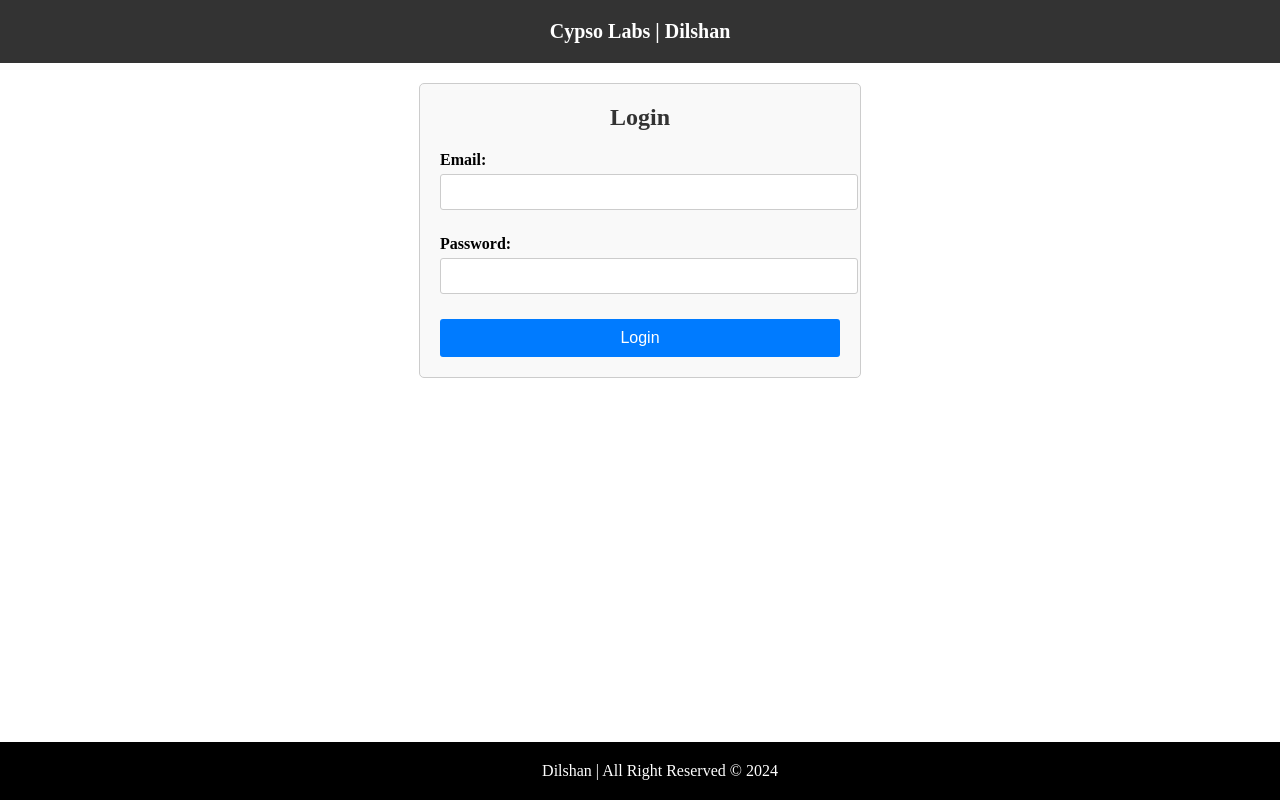
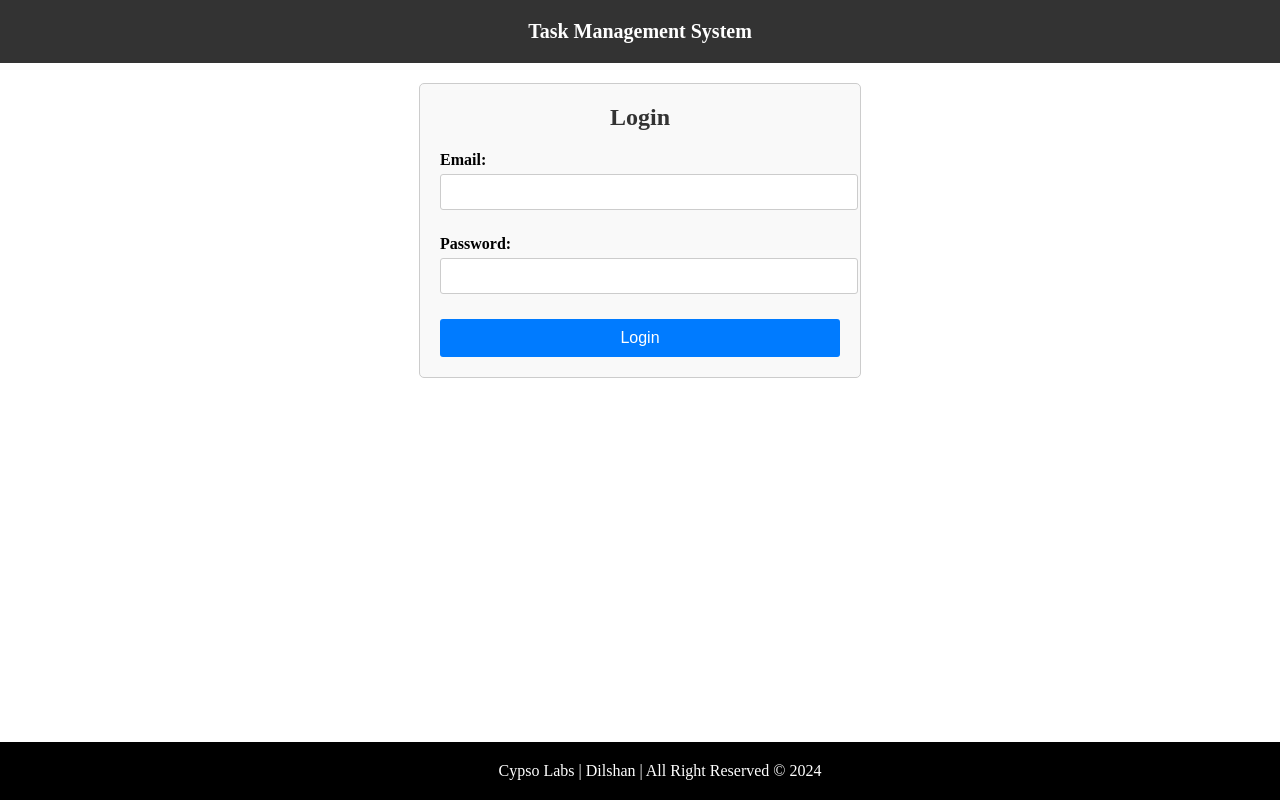
Before and after one commit to Dilshan012/Task-Management-System-Front-End-React-JS, a React (Vite) app in the folder task-managemant-frontend/: page / in a window 1280 px wide. Built offline with nearby package versions, Linux system fonts and the light colour scheme.

Commit message:
Update footer and nav bar

```diff
--- a/task-managemant-frontend/src/components/common/Footer.jsx
+++ b/task-managemant-frontend/src/components/common/Footer.jsx
@@ -4,7 +4,7 @@ const FooterComponent = () => {
     return (
         <div>
             <footer className='footer'>
-                <span>Dilshan | All Right Reserved &copy; {new Date().getFullYear()} </span>
+                <span>Cypso Labs | Dilshan | All Right Reserved &copy; {new Date().getFullYear()} </span>
             </footer>
         </div>
     )
--- a/task-managemant-frontend/src/components/common/Navbar.jsx
+++ b/task-managemant-frontend/src/components/common/Navbar.jsx
@@ -19,7 +19,7 @@ function Navbar() {
     return (
         <nav>
             <ul>
-                {!isAuthenticated && <li><Link to="/">Cypso Labs | Dilshan</Link></li>}
+                {!isAuthenticated && <li><Link to="/">Task Management System</Link></li>}
                 {isAuthenticated && <li><Link to="/profile">Profile</Link></li>}
                 {isAdmin && <li><Link to="/admin/user-management">User Management</Link></li>}
                 {isAuthenticated && <li><Link to="/" onClick={handleLogout}>Logout</Link></li>}
```
